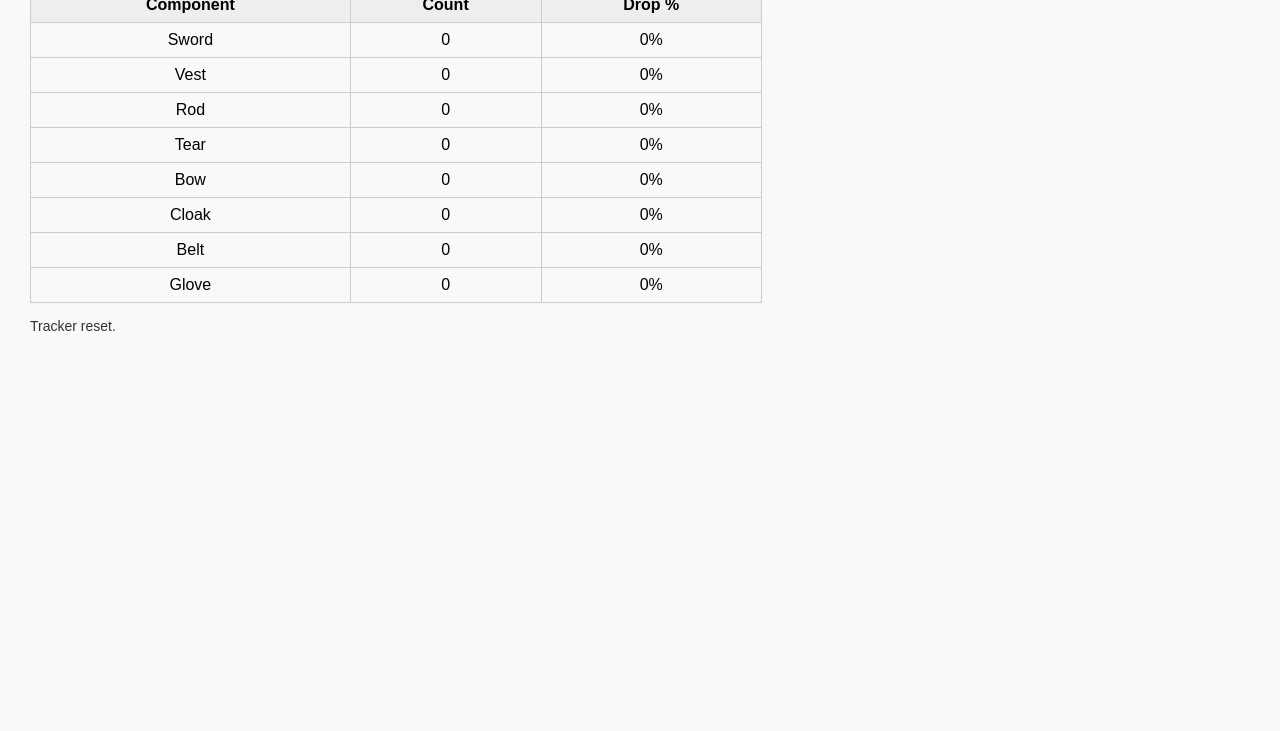
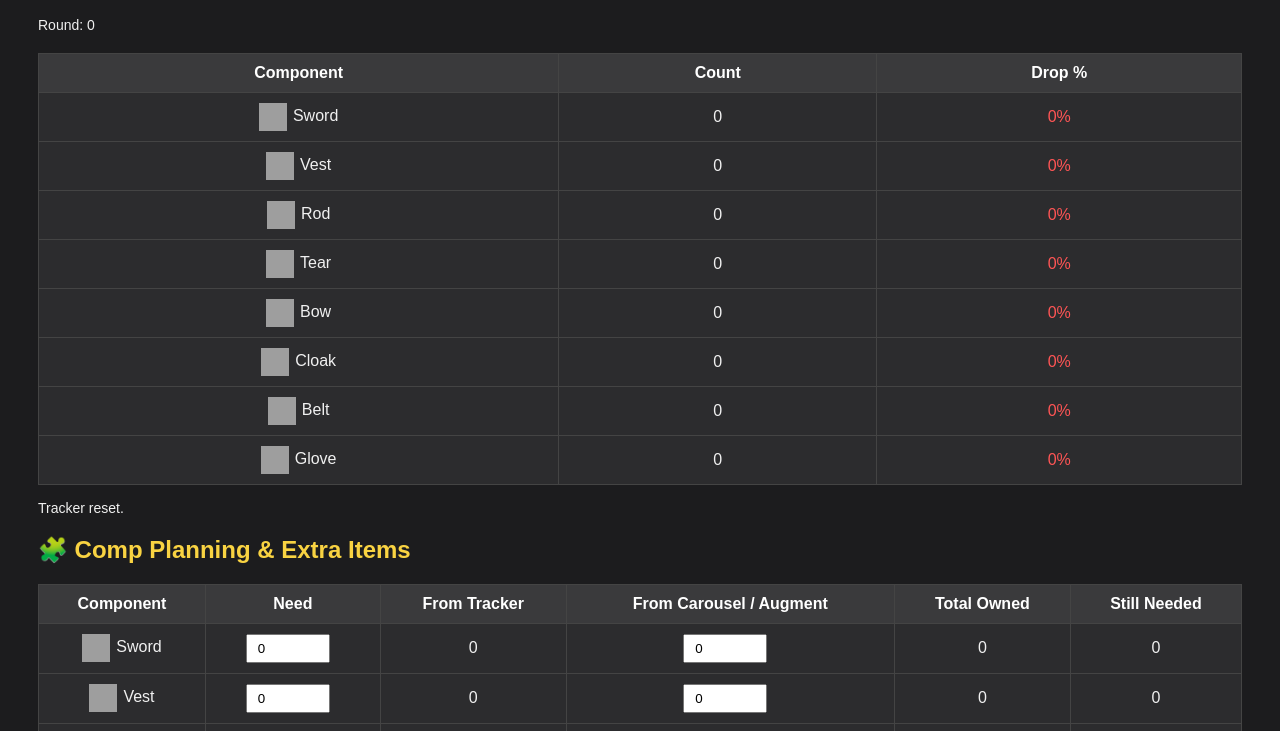
Before and after one commit to mac8787/tft-drop-tracker, a plain HTML site: page index.html in a window 1280 px wide. Shown: the part 150-881 px from the top of the page. Before the commit the page ends 800 px from the top, so only its background shows below. Drawn offline with Linux system fonts and the light colour scheme; grey boxes are pictures that could not be loaded.

Commit message:
Add files via upload

```diff
--- a/index.html
+++ b/index.html
@@ -3,40 +3,52 @@
 <html lang="en">
 <head>
   <meta charset="UTF-8">
-  <title>TFT Component Drop Tracker</title>
+  <title>TFT Component Drop Tracker + Planner</title>
   <meta name="viewport" content="width=device-width, initial-scale=1.0">
   <style>
     body {
       font-family: Arial, sans-serif;
-      margin: 30px;
-      background-color: #f9f9f9;
+      background-color: #1c1c1e;
+      color: #f0f0f0;
+      padding: 30px;
     }
-    h1 {
-      color: #333;
+    h1, h2 {
+      color: #f9d342;
     }
     .controls {
       margin-bottom: 20px;
     }
-    select, button {
+    select, button, input {
       margin-right: 10px;
       padding: 5px 10px;
     }
     table {
       border-collapse: collapse;
-      width: 60%;
+      width: 100%;
+      margin-top: 20px;
+      background-color: #2c2c2e;
     }
     th, td {
-      border: 1px solid #ccc;
-      padding: 8px;
+      border: 1px solid #444;
+      padding: 10px;
       text-align: center;
     }
     th {
-      background-color: #eee;
+      background-color: #3a3a3c;
+      color: #fff;
     }
-    .log {
+    .green { color: #00ff88; }
+    .orange { color: #ffaa00; }
+    .red { color: #ff5555; }
+    img {
+      width: 28px;
+      height: 28px;
+      vertical-align: middle;
+      margin-right: 6px;
+    }
+    .log, .round-display {
       margin-top: 15px;
       font-size: 14px;
-      color: #333;
     }
   </style>
 </head>
@@ -62,6 +74,8 @@
   <button id="resetBtn">Reset</button>
 </div>
 
+<div class="round-display" id="roundCounter">Round: 0</div>
+
 <table>
   <thead>
     <tr>
@@ -76,19 +90,55 @@
 
 <div class="log" id="log"></div>
 
+<h2>🧩 Comp Planning & Extra Items</h2>
+<table>
+  <thead>
+    <tr>
+      <th>Component</th>
+      <th>Need</th>
+      <th>From Tracker</th>
+      <th>From Carousel / Augment</th>
+      <th>Total Owned</th>
+      <th>Still Needed</th>
+    </tr>
+  </thead>
+  <tbody id="planning-table-body">
+  </tbody>
+</table>
+<button id="resetPlanningBtn">Reset Needs</button>
+
 <script>
-  const components = ["Sword", "Vest", "Rod", "Tear", "Bow", "Cloak", "Belt", "Glove"];
-  let pool = {};
-  let history = [];
-  let currentRound = [];
+  const icons = {
+    "Sword": "https://static.wikia.nocookie.net/leagueoflegends/images/8/8f/B.F._Sword_item_HD.png",
+    "Vest": "https://static.wikia.nocookie.net/leagueoflegends/images/e/e1/Chain_Vest_item_HD.png",
+    "Rod": "https://static.wikia.nocookie.net/leagueoflegends/images/5/5b/Needlessly_Large_Rod_item_HD.png",
+    "Tear": "https://static.wikia.nocookie.net/leagueoflegends/images/e/e4/Tear_of_the_Goddess_item_HD.png",
+    "Bow": "https://static.wikia.nocookie.net/leagueoflegends/images/f/f0/Recurve_Bow_item_HD.png",
+    "Cloak": "https://static.wikia.nocookie.net/leagueoflegends/images/6/6b/Negatron_Cloak_item_HD.png",
+    "Belt": "https://static.wikia.nocookie.net/leagueoflegends/images/f/f2/Giants_Belt_item_HD.png",
+    "Glove": "https://static.wikia.nocookie.net/leagueoflegends/images/3/35/Sparring_Gloves_item_HD.png"
+  };
+
+  const components = Object.keys(icons);
+  let pool = {}, history = [], currentRound = [], roundNumber = 0;
+  let needs = {}, extras = {};
 
   function resetTracker() {
     pool = {};
     components.forEach(c => pool[c] = 0);
     history = [];
     currentRound = [];
+    roundNumber = 0;
     updateDisplay();
     logMessage("Tracker reset.");
+  }
+
+  function resetPlanning() {
+    components.forEach(c => {
+      needs[c] = 0;
+      extras[c] = 0;
+    });
+    updateDisplay();
   }
 
   function addComponent() {
@@ -98,16 +148,18 @@
   }
 
   function submitRound() {
-    if (currentRound.length === 0) {
+    const receivedCount = currentRound.length;
+    if (receivedCount === 0) {
       logMessage("Please add components before submitting a round.");
       return;
     }
-    components.forEach(c => pool[c] = (pool[c] || 0) + 1);
-    currentRound.forEach(c => pool[c] = pool[c] - 1);
+    components.forEach(c => pool[c] += receivedCount);
+    currentRound.forEach(c => pool[c] -= 1);
     history.push([...currentRound]);
     currentRound = [];
+    roundNumber++;
     updateDisplay();
-    logMessage("Round submitted.");
+    logMessage("Round " + roundNumber + " submitted with " + receivedCount + " items.");
   }
 
   function undoLastRound() {
@@ -116,22 +168,61 @@
       return;
     }
     let last = history.pop();
-    components.forEach(c => pool[c] = pool[c] - 1);
-    last.forEach(c => pool[c] = pool[c] + 1);
+    const receivedCount = last.length;
+    components.forEach(c => pool[c] -= receivedCount);
+    last.forEach(c => pool[c] += 1);
+    roundNumber--;
     updateDisplay();
     logMessage("Last round undone.");
   }
 
   function updateDisplay() {
-    const tableBody = document.getElementById("tracker-table-body");
-    tableBody.innerHTML = "";
+    const trackerTable = document.getElementById("tracker-table-body");
+    const planningTable = document.getElementById("planning-table-body");
+    trackerTable.innerHTML = "";
+    planningTable.innerHTML = "";
     let total = Object.values(pool).reduce((a, b) => a + b, 0);
+
     components.forEach(c => {
       let count = pool[c] || 0;
-      let percent = total > 0 ? ((count / total) * 100).toFixed(1) + "%" : "0%";
-      let row = `<tr><td>${c}</td><td>${count}</td><td>${percent}</td></tr>`;
-      tableBody.innerHTML += row;
+      let percentVal = total > 0 ? (count / total * 100).toFixed(1) : 0;
+      let colorClass = percentVal >= 15 ? "green" : percentVal >= 5 ? "orange" : "red";
+
+      // Tracker Table
+      trackerTable.innerHTML += `
+        <tr>
+          <td><img src="${icons[c]}" alt="${c}">${c}</td>
+          <td>${count}</td>
+          <td class="${colorClass}">${percentVal}%</td>
+        </tr>`;
+
+      // Planning Table
+      let need = needs[c] || 0;
+      let extra = extras[c] || 0;
+      let totalOwned = count + extra;
+      let stillNeeded = Math.max(0, need - totalOwned);
+      planningTable.innerHTML += `
+        <tr>
+          <td><img src="${icons[c]}" alt="${c}">${c}</td>
+          <td><input type="number" min="0" value="${need}" onchange="updateNeed('${c}', this.value)" style="width:60px"></td>
+          <td>${count}</td>
+          <td><input type="number" min="0" value="${extra}" onchange="updateExtra('${c}', this.value)" style="width:60px"></td>
+          <td>${totalOwned}</td>
+          <td>${stillNeeded}</td>
+        </tr>`;
     });
+
+    document.getElementById("roundCounter").innerText = "Round: " + roundNumber;
+  }
+
+  function updateNeed(component, value) {
+    needs[component] = parseInt(value) || 0;
+    updateDisplay();
+  }
+
+  function updateExtra(component, value) {
+    extras[component] = parseInt(value) || 0;
+    updateDisplay();
   }
 
   function logMessage(msg) {
@@ -143,7 +234,9 @@
     document.getElementById("submitBtn").addEventListener("click", submitRound);
     document.getElementById("undoBtn").addEventListener("click", undoLastRound);
     document.getElementById("resetBtn").addEventListener("click", resetTracker);
+    document.getElementById("resetPlanningBtn").addEventListener("click", resetPlanning);
     resetTracker();
+    resetPlanning();
   });
 </script>
 
```
